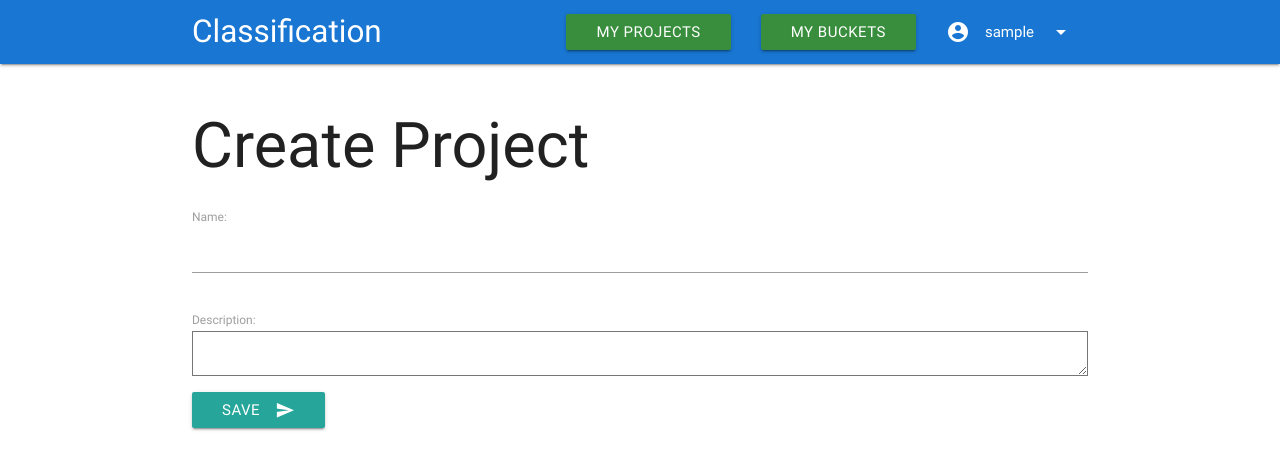
After one commit to sebastienharinck/classification, a Django app: page /projects/create/ in a window 1280 px wide. The commit adds this page. Shown: the top 470 px of the page. Run offline with Django 3.2, Linux system fonts and the light colour scheme; the visitor is signed in with stand-in values (Sample User, id 1); some libraries are stand-ins or nearby versions.

Commit message:
create project form

```diff
--- /dev/null
+++ b/src/projects/forms.py
@@ -0,0 +1,9 @@
+from django import forms
+
+from .models import Project
+
+
+class ProjectForm(forms.ModelForm):
+    class Meta:
+        model = Project
+        fields = ['name', 'description']
--- a/src/projects/models.py
+++ b/src/projects/models.py
@@ -1,8 +1,12 @@
 from django.conf import settings
 from django.db import models
+from django.shortcuts import reverse
 
 
 class Project(models.Model):
     user = models.ForeignKey(settings.AUTH_USER_MODEL, on_delete=models.DO_NOTHING)
     name = models.CharField(max_length=120)
     description = models.TextField()
+
+    def get_absolute_url(self):
+        return reverse('projects:detail', kwargs={'pk': self.pk})
--- /dev/null
+++ b/src/projects/templates/projects/project_form.html
@@ -0,0 +1,12 @@
+{% extends 'base.html' %}
+
+{% block content %}
+
+    <h1>Create Project</h1>
+
+    <form action="" method="post" enctype="multipart/form-data">{% csrf_token %}
+        {{ form.as_p }}
+        <button class="btn waves-effect waves-light" type="submit"><i class="material-icons right">send</i>save</button>
+    </form>
+
+{% endblock %}
--- a/src/projects/templates/projects/project_list.html
+++ b/src/projects/templates/projects/project_list.html
@@ -2,7 +2,7 @@
 
 {% block content %}
     <h4>My Projects</h4>
-        <a href="" class="btn green darken-2"><i class="material-icons right">add_circle</i>Add Project</a>
+        <a href="{% url 'projects:create' %}" class="btn green darken-2"><i class="material-icons right">add_circle</i>Add Project</a>
 
         <table class="highlight">
             <thead>
--- a/src/projects/urls.py
+++ b/src/projects/urls.py
@@ -7,4 +7,5 @@ app_name = 'projects'
 urlpatterns = [
     path('', views.ProjectListView.as_view(), name='list'),
     path('<int:pk>/', views.ProjectDetailView.as_view(), name='detail'),
+    path('create/', views.ProjectCreateView.as_view(), name='create'),
 ]
--- a/src/projects/views.py
+++ b/src/projects/views.py
@@ -1,6 +1,8 @@
 from django.contrib.auth.mixins import LoginRequiredMixin
-from django.views.generic import ListView, DetailView
+from django.views.generic import ListView, DetailView, CreateView
+
 from .models import Project
+from .forms import ProjectForm
 
 
 class ProjectListView(LoginRequiredMixin, ListView):
@@ -14,3 +16,13 @@ class ProjectListView(LoginRequiredMixin, ListView):
 class ProjectDetailView(LoginRequiredMixin, DetailView):
     model = Project
     context_object_name = 'project'
+
+
+class ProjectCreateView(LoginRequiredMixin, CreateView):
+    model = Project
+    form_class = ProjectForm
+
+    def form_valid(self, form):
+        obj = form.save(commit=False)
+        obj.user = self.request.user
+        return super(ProjectCreateView, self).form_valid(form)
```
